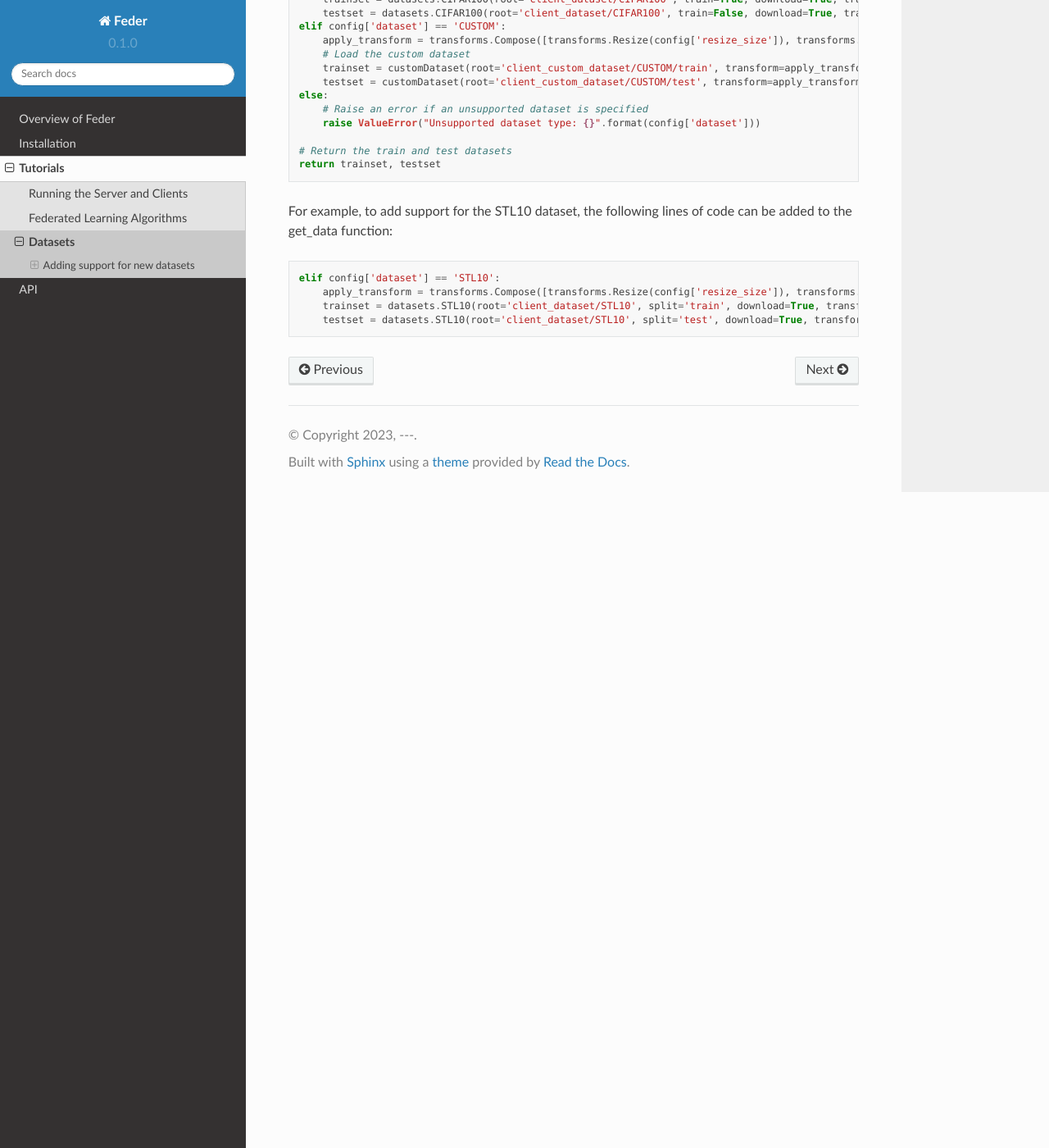
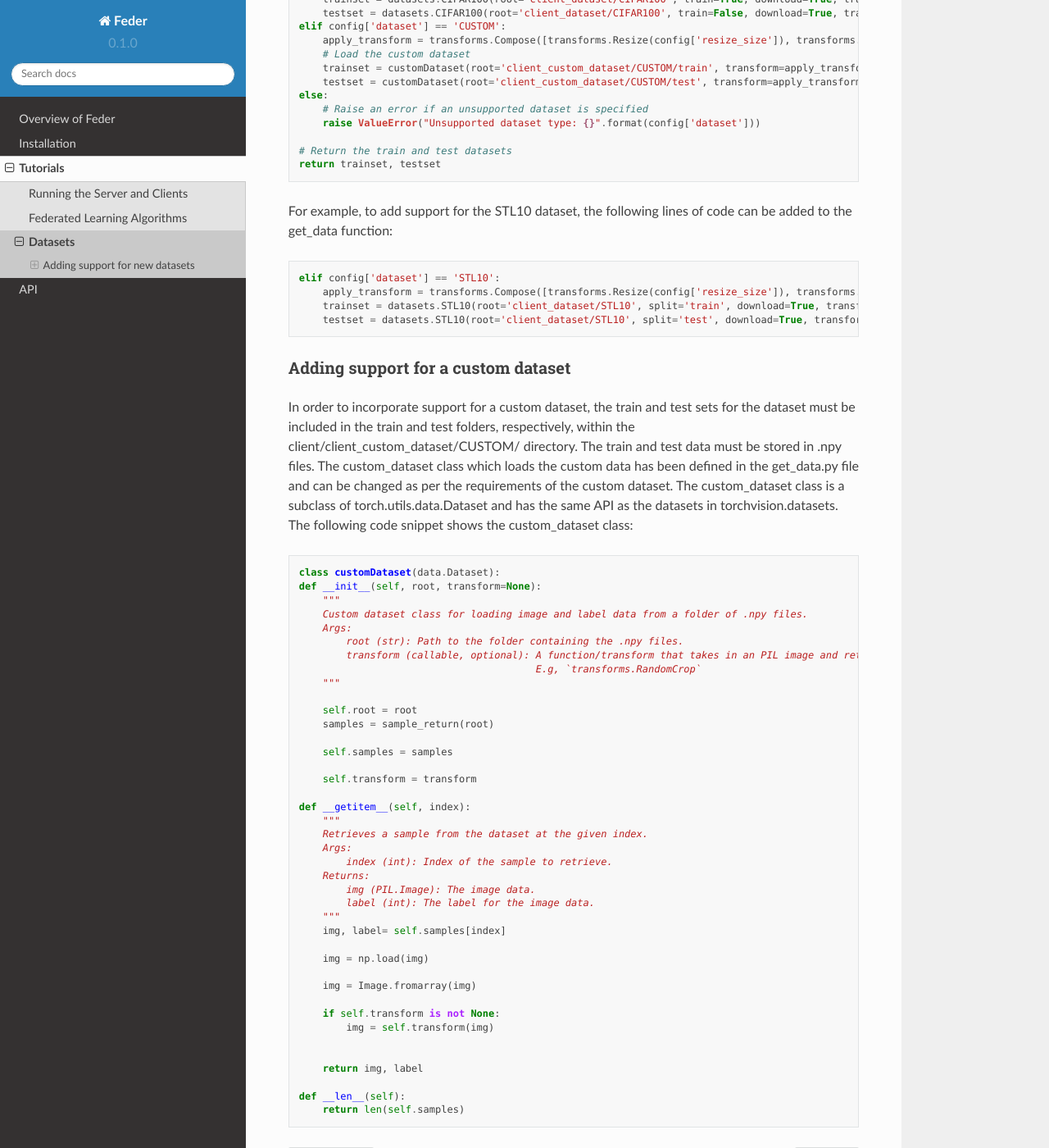
Before and after one commit to Kasliwal17/Feder, a Sphinx documentation site: the page built from docs/source/tutorials/dataset.rst, in a window 1280 px wide and 1400 px high, scrolled down 1116 px. Shown: the whole window at 82% size. Built offline with Sphinx 7.4.7 and the Read the Docs theme 2.0.0, drawn with Linux system fonts in a browser that asks for light colours; pages that are not in the unit, such as notebooks, are missing from menus; some of the changed text lies outside the part shown.

Commit message:
Update dataset.rst

```diff
--- a/docs/source/tutorials/dataset.rst
+++ b/docs/source/tutorials/dataset.rst
@@ -15,8 +15,8 @@ Adding support for new datasets
 -------------------------------
 There are two methods for incorporating support for new datasets in feder. One involves utilizing torchvision.datasets, while the other entails implementing support for a custom dataset.
 
-Using torchvision.datasets
-~~~~~~~~~~~~~~~~~~~~~~~~~~~
+Adding support for a dataset available in torchvision.datasets
+~~~~~~~~~~~~~~~~~~~~~~~~~~~~~~~~~~~~~~~~~~~~~~~~~~~~~~~~~~~~~~
 
 The torchvision.datasets package consists of popular datasets used in computer vision. The datasets are downloaded and cached automatically. The datasets are subclasses of torch.utils.data.Dataset i.e. they have the same API. This makes it easy to incorporate support for new datasets in feder. All that is required is to add a a few lines of code in the get_data function in the get_data.py file.
 
@@ -69,3 +69,51 @@ For example, to add support for the STL10 dataset, the following lines of code c
         apply_transform = transforms.Compose([transforms.Resize(config['resize_size']), transforms.ToTensor()])
         trainset = datasets.STL10(root='client_dataset/STL10', split='train', download=True, transform=apply_transform)
         testset = datasets.STL10(root='client_dataset/STL10', split='test', download=True, transform=apply_transform)
+
+Adding support for a custom dataset
+~~~~~~~~~~~~~~~~~~~~~~~~~~~~~~~~~~~
+
+In order to incorporate support for a custom dataset, the train and test sets for the dataset must be included in the train and test folders, respectively, within the client/client_custom_dataset/CUSTOM/ directory. The train and test data must be stored in .npy files. The custom_dataset class which loads the custom data has been defined in the get_data.py file and can be changed as per the requirements of the custom dataset. The custom_dataset class is a subclass of torch.utils.data.Dataset and has the same API as the datasets in torchvision.datasets. The following code snippet shows the custom_dataset class:
+
+.. code-block:: python
+
+    class customDataset(data.Dataset):
+    def __init__(self, root, transform=None):
+        """
+        Custom dataset class for loading image and label data from a folder of .npy files.
+        Args:
+            root (str): Path to the folder containing the .npy files.
+            transform (callable, optional): A function/transform that takes in an PIL image and returns a transformed version.
+                                            E.g, `transforms.RandomCrop`
+        """
+
+        self.root = root
+        samples = sample_return(root)
+
+        self.samples = samples
+
+        self.transform = transform
+
+    def __getitem__(self, index):
+        """
+        Retrieves a sample from the dataset at the given index.
+        Args:
+            index (int): Index of the sample to retrieve.
+        Returns:
+            img (PIL.Image): The image data.
+            label (int): The label for the image data.
+        """
+        img, label= self.samples[index]
+
+        img = np.load(img)
+
+        img = Image.fromarray(img)
+
+        if self.transform is not None:
+            img = self.transform(img)
+
+
+        return img, label
+
+    def __len__(self):
+        return len(self.samples)
```
